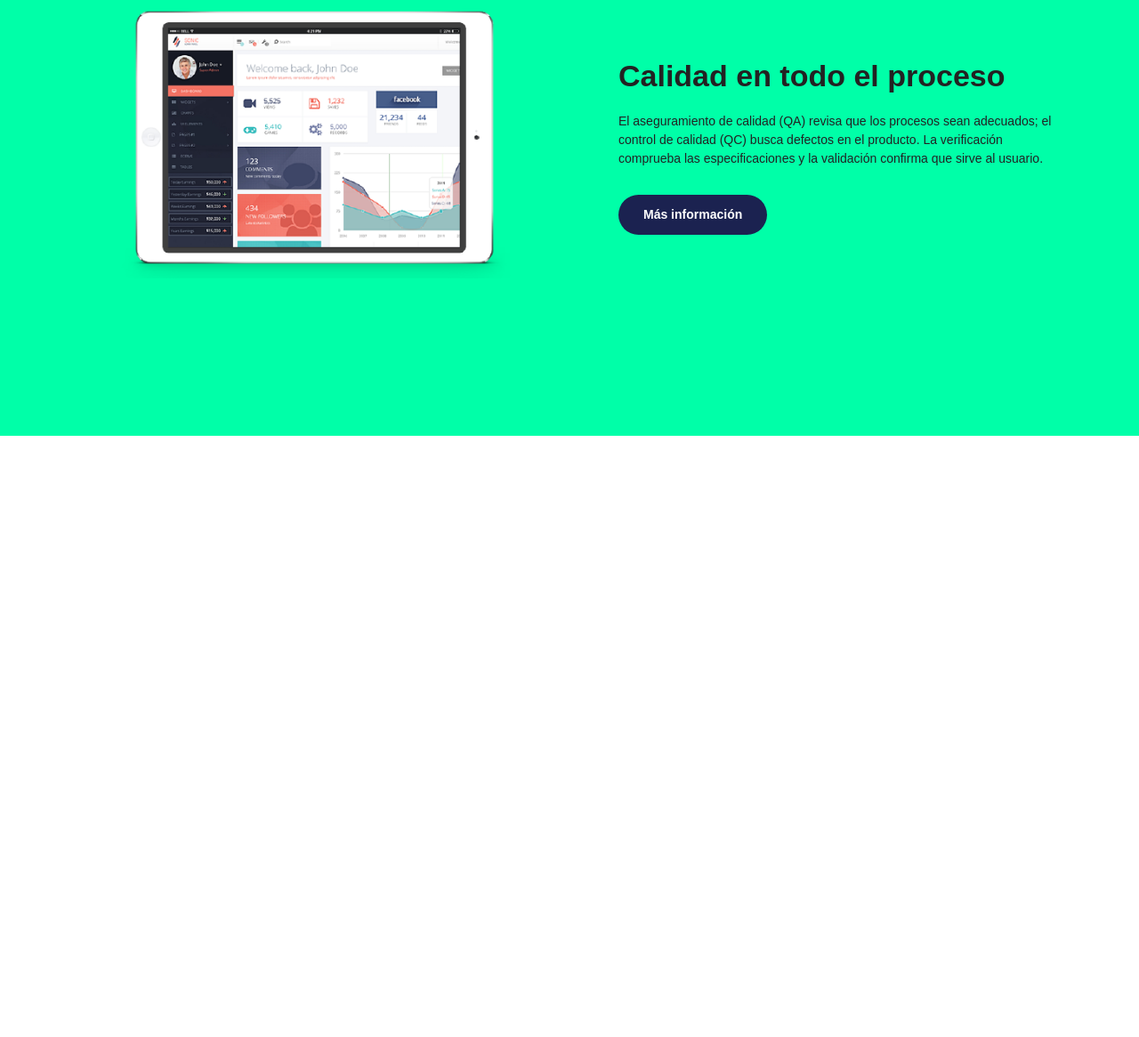
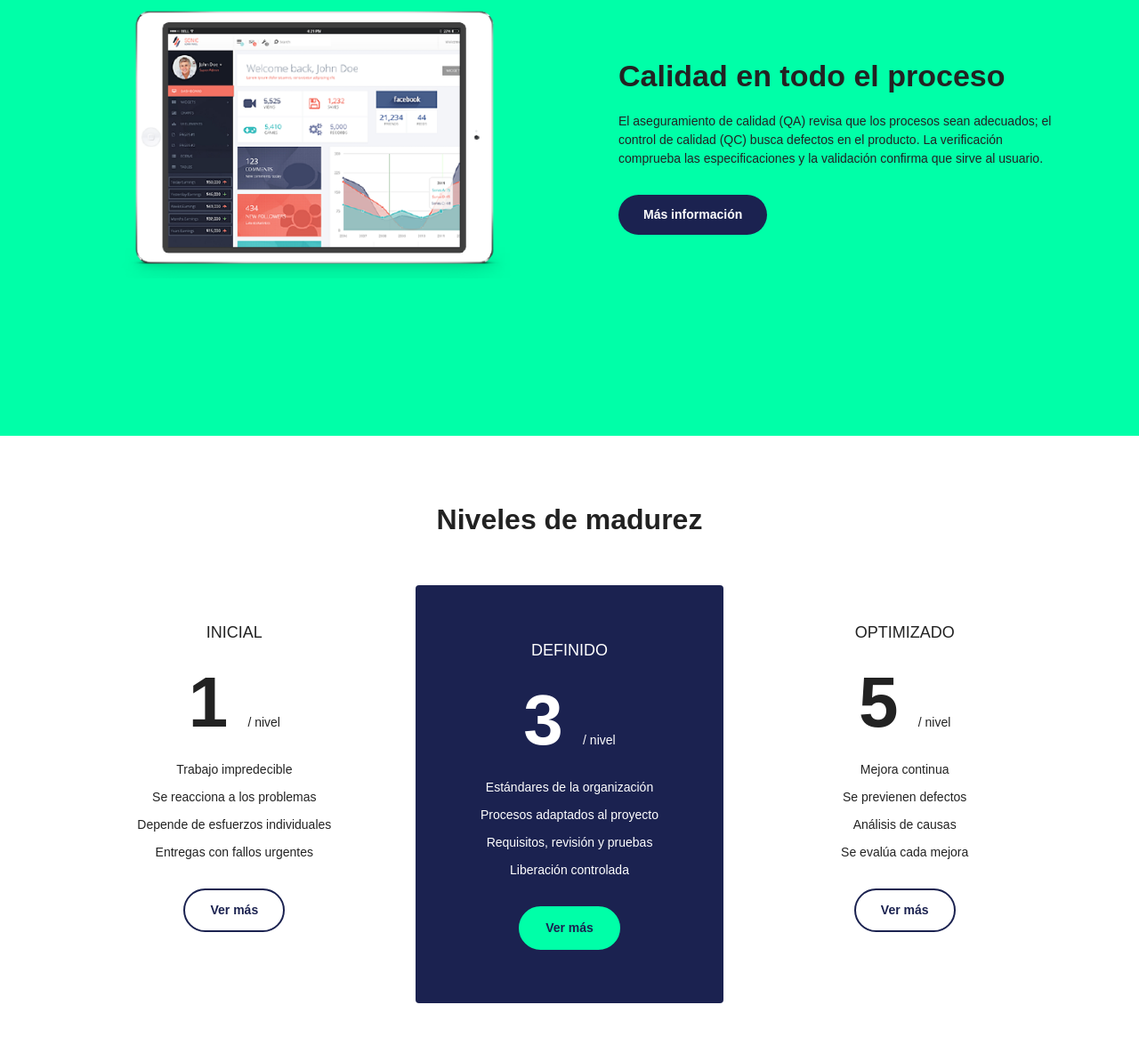
Before and after one commit to iJuanArdila/cmmi-juan-ardila, a plain HTML site: page index.html in a window 1280 px wide. Shown: the part 1571-2737 px from the top of the page at 89% size. Before the commit the page ends 2061 px from the top, so only its background shows below. Drawn offline with Linux system fonts and the light colour scheme.

Commit message:
Seccion de niveles de madurez

```diff
--- a/index.html
+++ b/index.html
@@ -76,5 +76,47 @@
         </div>
     </section>
 
+    <!-- Niveles de madurez -->
+    <section class="seccion" id="precios">
+        <div class="contenedor">
+            <h2 class="titulo-centro">Niveles de madurez</h2>
+            <div class="fila tres">
+                <div class="precio">
+                    <h4>Inicial</h4>
+                    <div class="numero">1 <small>/ nivel</small></div>
+                    <ul>
+                        <li>Trabajo impredecible</li>
+                        <li>Se reacciona a los problemas</li>
+                        <li>Depende de esfuerzos individuales</li>
+                        <li>Entregas con fallos urgentes</li>
+                    </ul>
+                    <a href="#detalle" class="boton">Ver más</a>
+                </div>
+                <div class="precio destacado">
+                    <h4>Definido</h4>
+                    <div class="numero">3 <small>/ nivel</small></div>
+                    <ul>
+                        <li>Estándares de la organización</li>
+                        <li>Procesos adaptados al proyecto</li>
+                        <li>Requisitos, revisión y pruebas</li>
+                        <li>Liberación controlada</li>
+                    </ul>
+                    <a href="#detalle" class="boton">Ver más</a>
+                </div>
+                <div class="precio">
+                    <h4>Optimizado</h4>
+                    <div class="numero">5 <small>/ nivel</small></div>
+                    <ul>
+                        <li>Mejora continua</li>
+                        <li>Se previenen defectos</li>
+                        <li>Análisis de causas</li>
+                        <li>Se evalúa cada mejora</li>
+                    </ul>
+                    <a href="#detalle" class="boton">Ver más</a>
+                </div>
+            </div>
+        </div>
+    </section>
+
 </body>
 </html>
--- a/styles.css
+++ b/styles.css
@@ -148,3 +148,56 @@ img{
     font-size: 14px;
     margin-bottom: 30px;
 }
+
+.precio{
+    width: 33%;
+    text-align: center;
+    padding: 40px 20px;
+}
+
+.precio h4{
+    font-size: 18px;
+    font-weight: normal;
+    text-transform: uppercase;
+    margin-bottom: 25px;
+}
+
+.numero{
+    font-size: 80px;
+    font-weight: bold;
+    line-height: 1;
+    margin-bottom: 25px;
+}
+
+.numero small{
+    font-size: 14px;
+    font-weight: normal;
+}
+
+.precio ul{
+    list-style: none;
+    margin-bottom: 30px;
+}
+
+.precio li{
+    font-size: 14px;
+    margin-bottom: 10px;
+}
+
+.precio .boton{
+    border: 2px solid #1b2250;
+    color: #1b2250;
+}
+
+.destacado{
+    background-color: #1b2250;
+    color: white;
+    border-radius: 4px;
+    padding: 60px 20px;
+}
+
+.destacado .boton{
+    background-color: #00ffa8;
+    border-color: #00ffa8;
+    color: #1b2250;
+}
```
